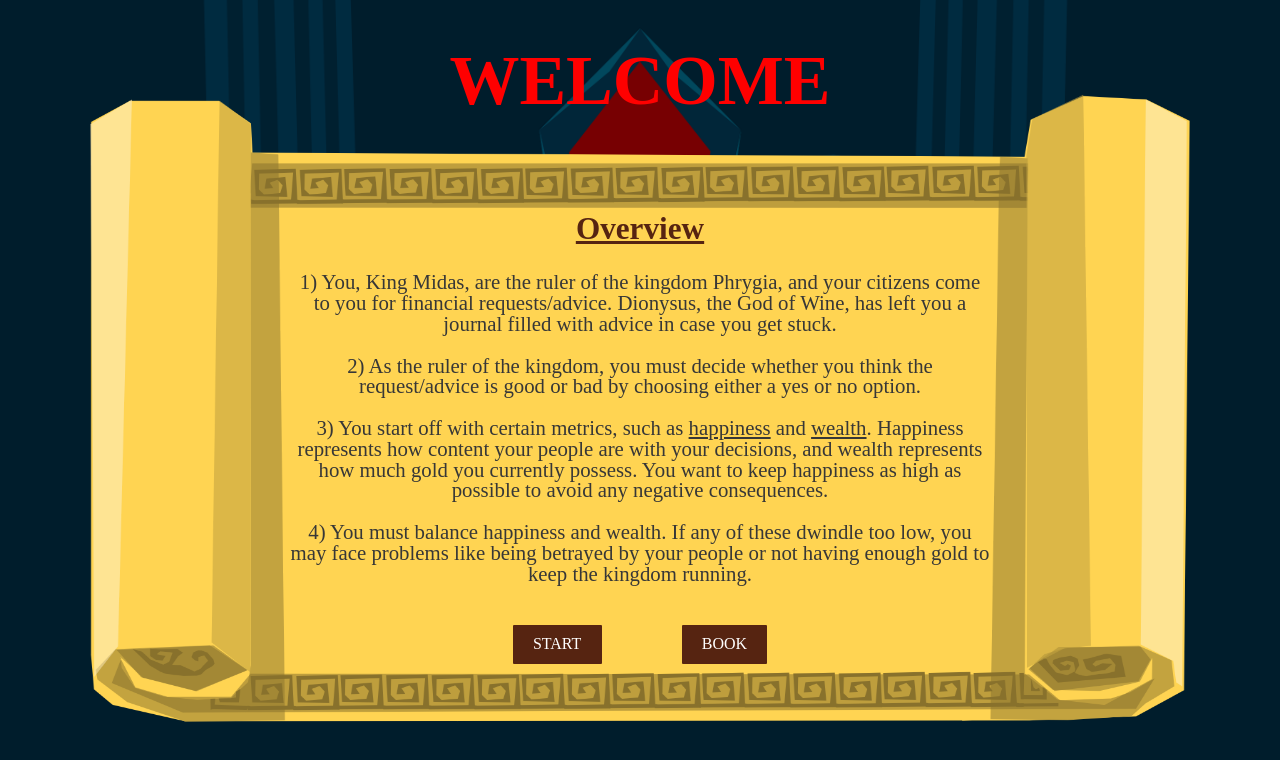
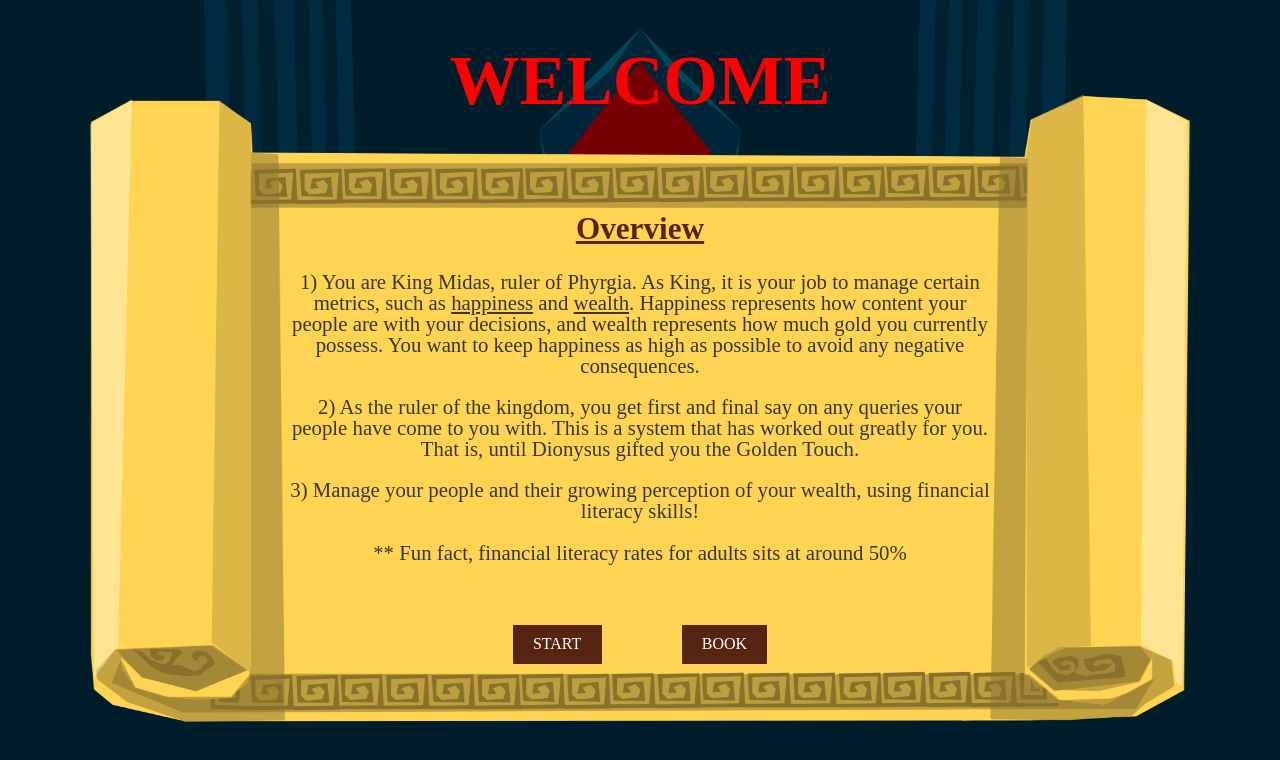
Before and after one commit to sgjohnson455/Hackillinois-2025-Golden-Decisions, a React (Vite) app in the folder my-react-app/: page / in a window 1280 px wide. Shown: the top 760 px of the page. Built offline with nearby package versions, Linux system fonts and the light colour scheme; a web font is replaced by a local one.

Commit message:
updated parchment message

```diff
--- a/my-react-app/src/components/Welcome.jsx
+++ b/my-react-app/src/components/Welcome.jsx
@@ -45,22 +45,18 @@ export default function Welcome() {
 
                     <h1><u> Overview </u></h1>
                     <p>
-                        1) You, King Midas, are the ruler of the kingdom Phrygia, and your citizens come to you for financial
-                        requests/advice. Dionysus, the God of Wine, has left you a journal filled with advice in case you get stuck.
-                    </p>
-                    <p>
-                        2) As the ruler of the kingdom, you must decide whether you think the request/advice is good
-                        or bad by choosing either a yes or no option.
-                    </p>
-                    <p>
-                        3) You start off with certain metrics, such as <u>happiness</u> and <u>wealth</u>. Happiness
+                        1) You are King Midas, ruler of Phyrgia. As King, it is your job to manage certain metrics, such as <u>happiness</u> and <u>wealth</u>. Happiness
                         represents how content your people are with your decisions, and wealth represents how much gold you currently possess. You
                         want to keep happiness as high as possible to avoid any negative consequences.
                     </p>
                     <p>
-                        4) You must balance happiness and wealth. If any of these dwindle too low, you may face problems
-                        like being betrayed by your people or not having enough gold to keep the kingdom running.
+                        2) As the ruler of the kingdom, you get first and final say on any queries your people have come to you with. This is a system that has worked out greatly for you.
+                        That is, until Dionysus gifted you the Golden Touch.
                     </p>
+                    <p>
+                        3) Manage your people and their growing perception of your wealth, using financial literacy skills!
+                    </p>
+                    <p>          ** Fun fact, financial literacy rates for adults sits at around 50%</p>
                 </motion.div>
 
                 <div style={{ position: 'absolute', bottom: '17%', display: 'flex', flexDirection: 'row', gap: '5rem', justifyItems: 'center' }}>
```
